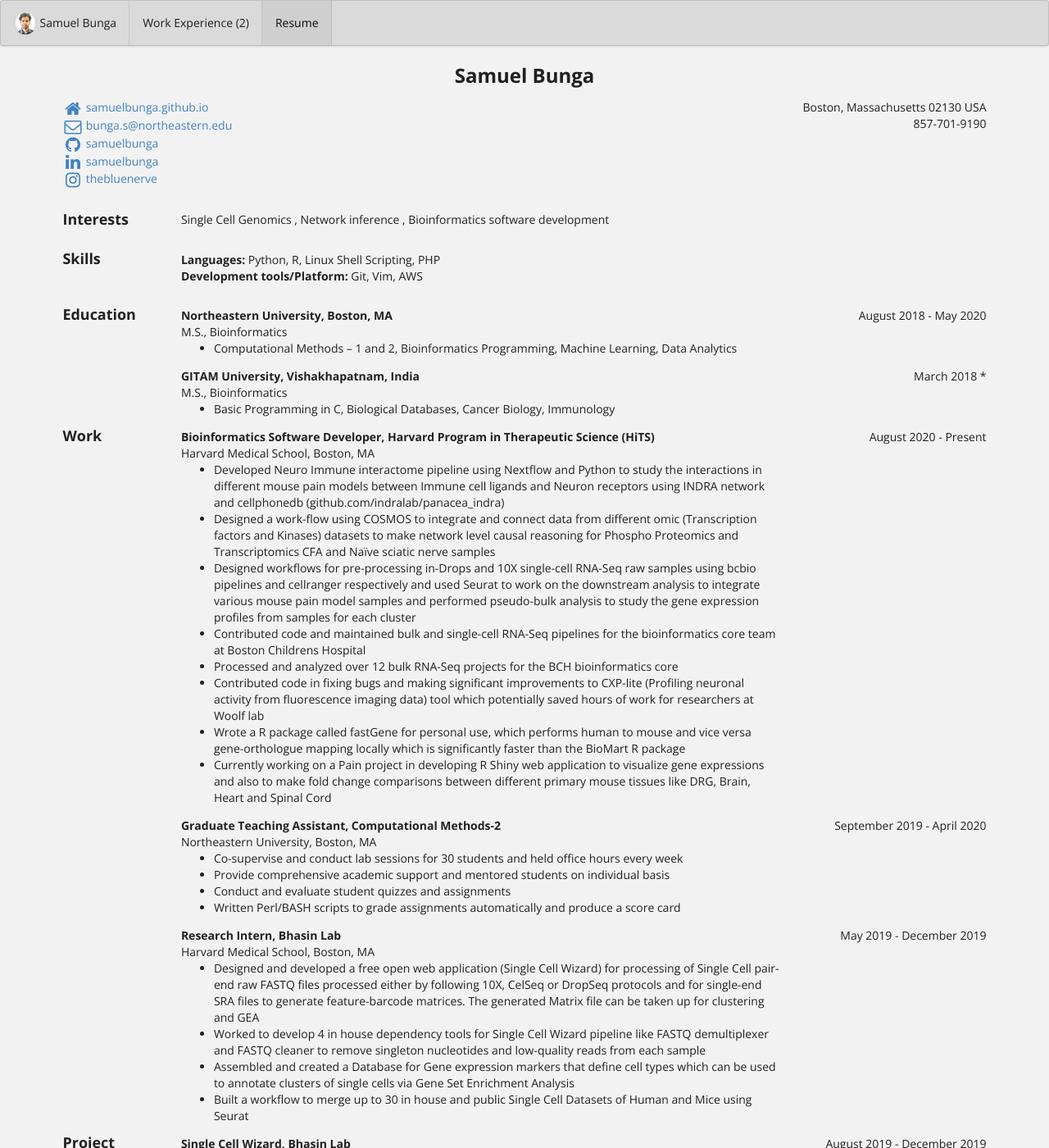
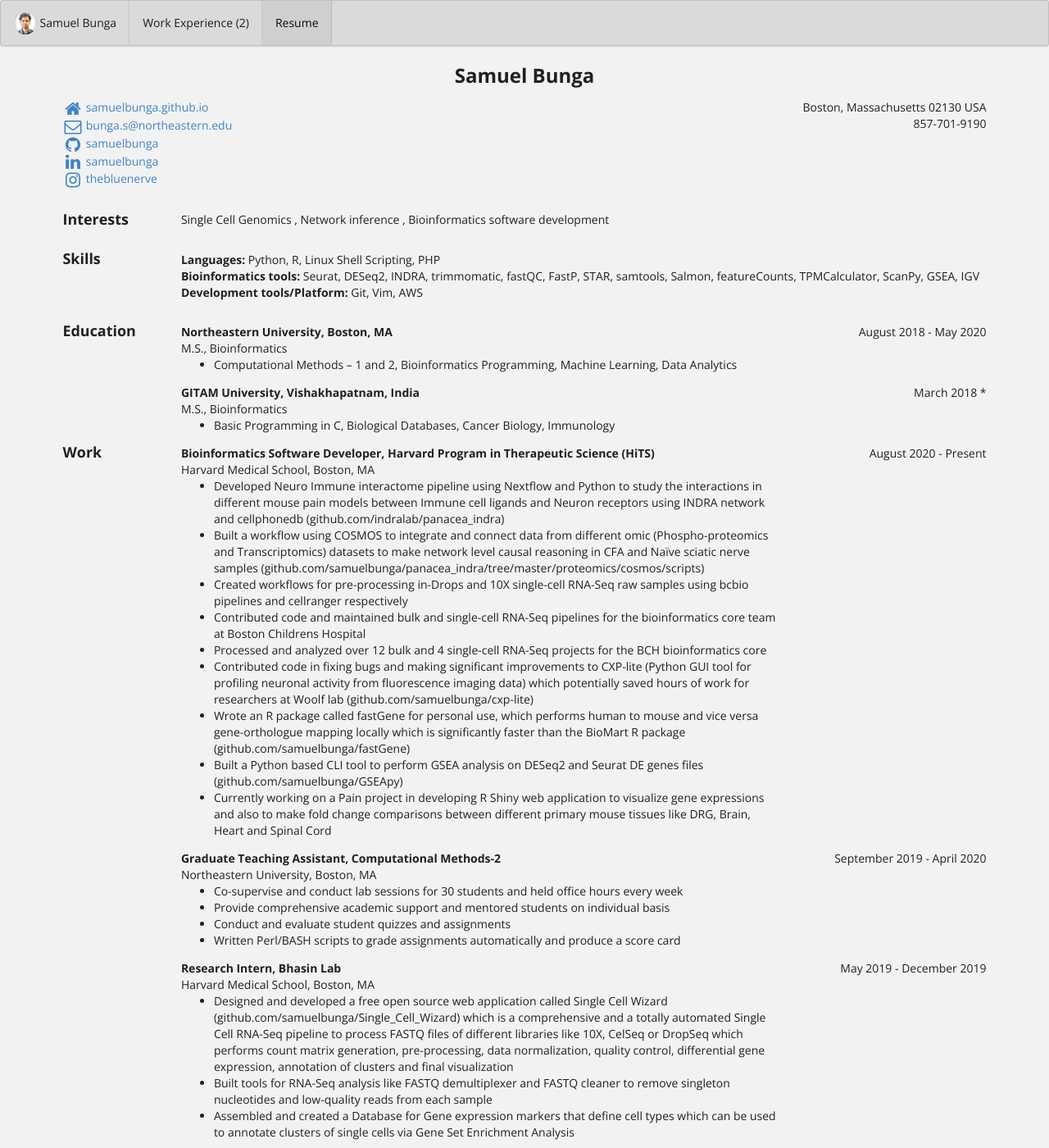
Before and after one commit to samuelbunga/samuelbunga.github.io, a Jekyll site: the page built from bio/index.html, in a window 1280 px wide and 1400 px high. Shown: the whole window at 82% size. Built offline with Jekyll 4.4.1, drawn with Linux system fonts in a browser that asks for light colours.

Commit message:
Update bio.json

```diff
--- a/_data/bio.json
+++ b/_data/bio.json
@@ -61,6 +61,12 @@
       ]
     },
     {
+      "name": "Bioinformatics tools",
+      "level": "",
+      "keywords": ["Seurat", "DESeq2", "INDRA", "trimmomatic", "fastQC", "FastP", "STAR", "samtools", "Salmon", "featureCounts", "TPMCalculator",
+                   "ScanPy", "GSEA", "IGV"]
+    },
+    {
       "name": "Development tools/Platform",
       "level": "",
       "keywords": [
@@ -69,6 +75,7 @@
         "AWS"
       ]
     }
+
   ],
   "education": [
     {
@@ -104,13 +111,14 @@
       "summary": "Harvard Medical School, Boston, MA",
       "highlights": [
         "Developed Neuro Immune interactome pipeline using Nextflow and Python to study the interactions in different mouse pain models between Immune cell ligands and Neuron receptors using INDRA network and cellphonedb (github.com/indralab/panacea_indra)",
-        "Designed a work-flow using COSMOS to integrate and connect data from different omic (Transcription factors and Kinases) datasets to make network level causal reasoning for Phospho Proteomics and Transcriptomics CFA and Naïve sciatic nerve samples",
-        "Designed workflows for pre-processing in-Drops and 10X single-cell RNA-Seq raw samples using bcbio pipelines and cellranger respectively and used Seurat to work on the downstream analysis to integrate various mouse pain model samples and performed pseudo-bulk analysis to study the gene expression profiles from samples for each cluster",
+        "Built a workflow using COSMOS to integrate and connect data from different omic (Phospho-proteomics and Transcriptomics) datasets to make network level causal reasoning in CFA and Naïve sciatic nerve samples (github.com/samuelbunga/panacea_indra/tree/master/proteomics/cosmos/scripts)",
+        "Created workflows for pre-processing in-Drops and 10X single-cell RNA-Seq raw samples using bcbio pipelines and cellranger respectively",
         "Contributed code and maintained bulk and single-cell RNA-Seq pipelines for the bioinformatics core team at Boston Childrens Hospital",
-        "Processed and analyzed over 12 bulk RNA-Seq projects for the BCH bioinformatics core",
-        "Contributed code in fixing bugs and making significant improvements to CXP-lite (Profiling neuronal activity from fluorescence imaging data) tool which potentially saved hours of work for researchers at Woolf lab",
-        "Wrote a R package called fastGene for personal use, which performs human to mouse and vice versa gene-orthologue mapping locally which is significantly faster than the BioMart R package",
-        "Currently working on a Pain project in developing R Shiny web application to visualize gene expressions and also to make fold change comparisons between different primary mouse tissues like DRG, Brain, Heart and Spinal Cord",
+        "Processed and analyzed over 12 bulk and 4 single-cell RNA-Seq projects for the BCH bioinformatics core",
+        "Contributed code in fixing bugs and making significant improvements to CXP-lite (Python GUI tool for profiling neuronal activity from fluorescence imaging data) which potentially saved hours of work for researchers at Woolf lab (github.com/samuelbunga/cxp-lite)",
+        "Wrote an R package called fastGene for personal use, which performs human to mouse and vice versa gene-orthologue mapping locally which is significantly faster than the BioMart R package (github.com/samuelbunga/fastGene)",
+        "Built a Python based CLI tool to perform GSEA analysis on DESeq2 and Seurat DE genes files (github.com/samuelbunga/GSEApy)",
+        "Currently working on a Pain project in developing R Shiny web application to visualize gene expressions and also to make fold change comparisons between different primary mouse tissues like DRG, Brain, Heart and Spinal Cord"
       ]
 
     }
@@ -137,10 +145,9 @@
       "endDate": "December 2019",
       "summary": "Harvard Medical School, Boston, MA",
       "highlights": [
-        "Designed and developed a free open web application (Single Cell Wizard) for processing of Single Cell pair-end raw FASTQ files processed either by following 10X, CelSeq or DropSeq protocols and for single-end SRA files to generate feature-barcode matrices. The generated Matrix file can be taken up for clustering and GEA",
-        "Worked to develop 4 in house dependency tools for Single Cell Wizard pipeline like FASTQ demultiplexer and FASTQ cleaner to remove singleton nucleotides and low-quality reads from each sample",
-        "Assembled and created a Database for Gene expression markers that define cell types which can be used to annotate clusters of single cells via Gene Set Enrichment Analysis",
-        "Built a workflow to merge up to 30 in house and public Single Cell Datasets of Human and Mice using Seurat",
+        "Designed and developed a free open source web application called Single Cell Wizard (github.com/samuelbunga/Single_Cell_Wizard) which is a comprehensive and a totally automated Single Cell RNA-Seq pipeline to process FASTQ files of different libraries like 10X, CelSeq or DropSeq which performs count matrix generation, pre-processing, data normalization, quality control, differential gene expression, annotation of clusters and final visualization",
+        "Built tools for RNA-Seq analysis like FASTQ demultiplexer and FASTQ cleaner to remove singleton nucleotides and low-quality reads from each sample",
+        "Assembled and created a Database for Gene expression markers that define cell types which can be used to annotate clusters of single cells via Gene Set Enrichment Analysis"
       ]
     },
   ],
```
